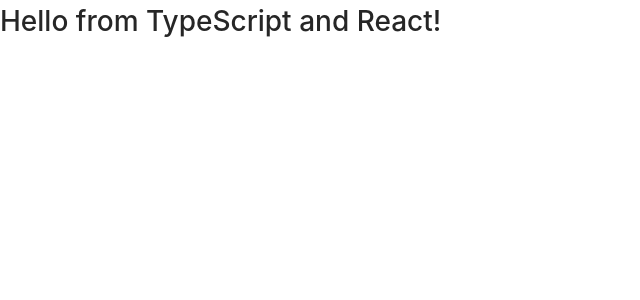
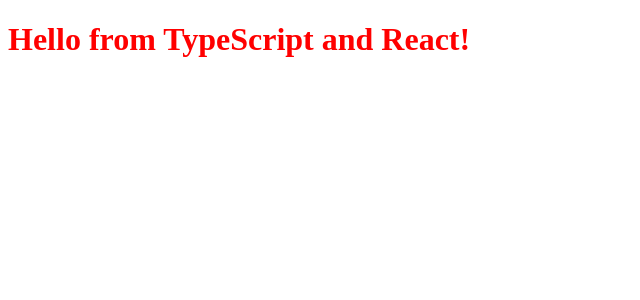
Before and after one commit to Tan90Qian/backstage-ui, a React app: page / in a window 1280 px wide. Shown: the top 300 px of the page, without its empty margins (0-640 px from the left). Built offline with nearby package versions, Linux system fonts and the light colour scheme.

Commit message:
use less

```diff
--- a/src/components/Hello.tsx
+++ b/src/components/Hello.tsx
@@ -1,4 +1,6 @@
 import * as React from 'react';
+
+import * as style from './hello.less';
 
 export interface HelloProps {
   compiler: string;
@@ -8,7 +10,7 @@
 export const Hello = (props: HelloProps): React.FunctionComponentElement<HTMLElement> => {
   const { compiler, framework } = props;
   return (
-    <h1>
+    <h1 className={style.title}>
       Hello from {compiler} and {framework}!
     </h1>
   );
--- /dev/null
+++ b/src/components/hello.less
@@ -0,0 +1,3 @@
+.title {
+  color: red;
+}
--- /dev/null
+++ b/src/declare/less.d.ts
@@ -0,0 +1 @@
+declare module '*.less';
--- a/tsconfig.json
+++ b/tsconfig.json
@@ -1,6 +1,10 @@
 {
   "compilerOptions": {
     "outDir": "./dist/",
+    "baseUrl": "./",
+    "paths": {
+      "@": ["src/"]
+    },
     "sourceMap": true,
     "noImplicitAny": true,
     "module": "es6",
```
Also changed, not shown: package.json (+5 -12 lines), .babelrc.js (deleted).
